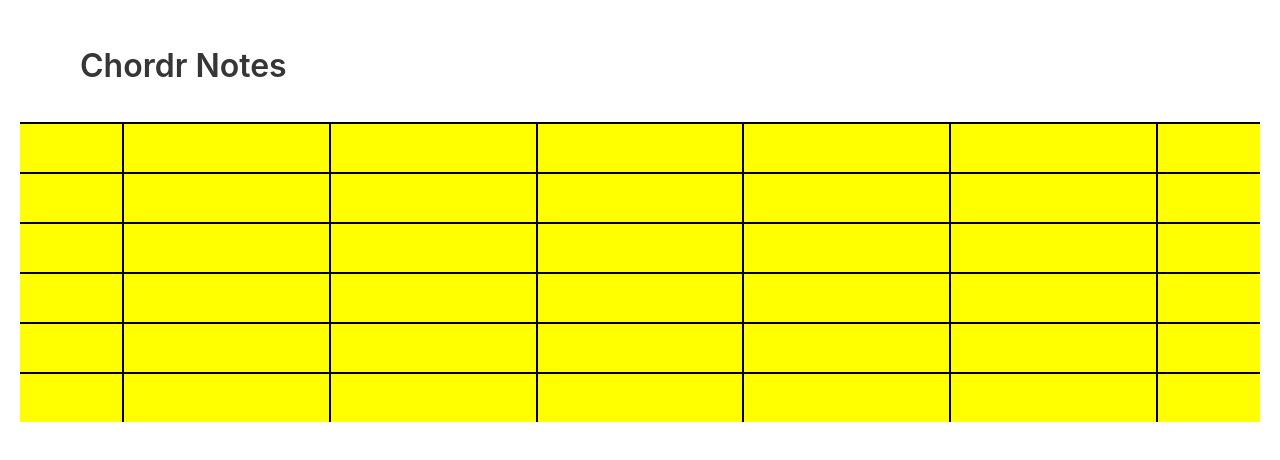
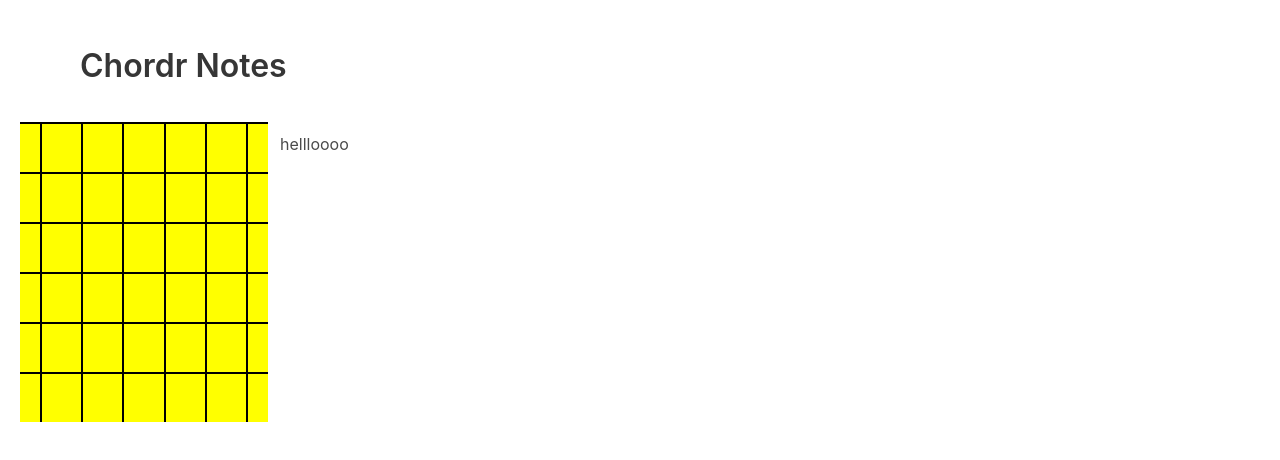
Before and after one commit to jeremypurser/chordr-notes, a React (Create React App) app: page / in a window 1280 px wide. Shown: the top 460 px of the page. Built offline with nearby package versions, Linux system fonts and the light colour scheme.

Commit message:
Structure layout
Import form component

```diff
--- a/src/components/App.tsx
+++ b/src/components/App.tsx
@@ -1,13 +1,21 @@
 import React from 'react';
 import GuitarNeck from './GuitarNeck';
 import Header from './Header';
+import ChordDetailsForm from './ChordDetailsForm';
 import 'bulma';
 
 export default function App() {
   return (
     <div className="container is-fluid">
       <Header />
-      <GuitarNeck />
+      <section className="columns">
+        <div className="column is-one-fifth">
+          <GuitarNeck />
+        </div>
+        <div className="column container">
+          <ChordDetailsForm />
+        </div>
+      </section>
     </div>
   );
 }
```
